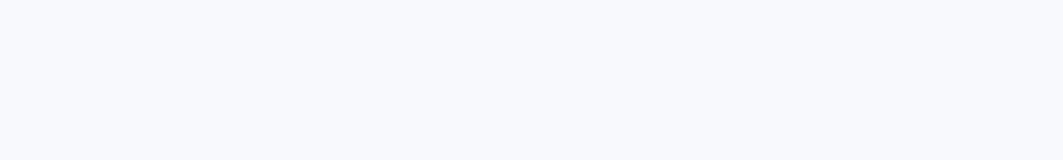
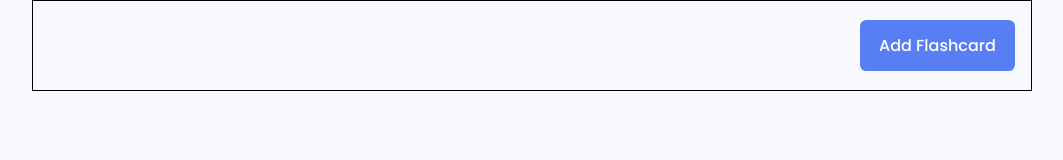
Before and after one commit to Rumeysa-koseoglu/Flashcard-app, a plain HTML site: page index.html in a window 1280 px wide. Shown: the whole page, without its empty margins (108-1171 px from the left). Drawn offline with Linux system fonts and the light colour scheme.

Commit message:
feat: add flashcard container and style the add button

```diff
--- a/index.html
+++ b/index.html
@@ -14,9 +14,14 @@
 </head>
 
 <body>
+    <div class="container">
+        <div class="add-flashcard-con">
+            <button id="add-flashcard">Add Flashcard</button>
+        </div>
+    </div>
 
     <!-- Script -->
-     <script src="script.js"></script>
+    <script src="script.js"></script>
 </body>
 
 </html>
--- a/style.css
+++ b/style.css
@@ -8,3 +8,32 @@
 body {
     background-color: #f7f9fd;
 }
+
+.container {
+    width: 90vw;
+    max-width: 62.5em;
+    border: 1px solid black;
+    position: relative;
+    margin: auto;
+}
+
+.add-flashcard-con {
+    display: flex;
+    justify-content: flex-end;
+    padding: 1.2em 1em;
+}
+
+button {
+    border: none;
+    outline: none;
+    cursor: pointer;
+}
+
+.add-flashcard-con button {
+    font-size: 1em;
+    background-color: #587ef4;
+    color: #ffffff;
+    padding: 0.8em 1.2em;
+    font-weight: 500;
+    border-radius: 0.4em;
+}
```
